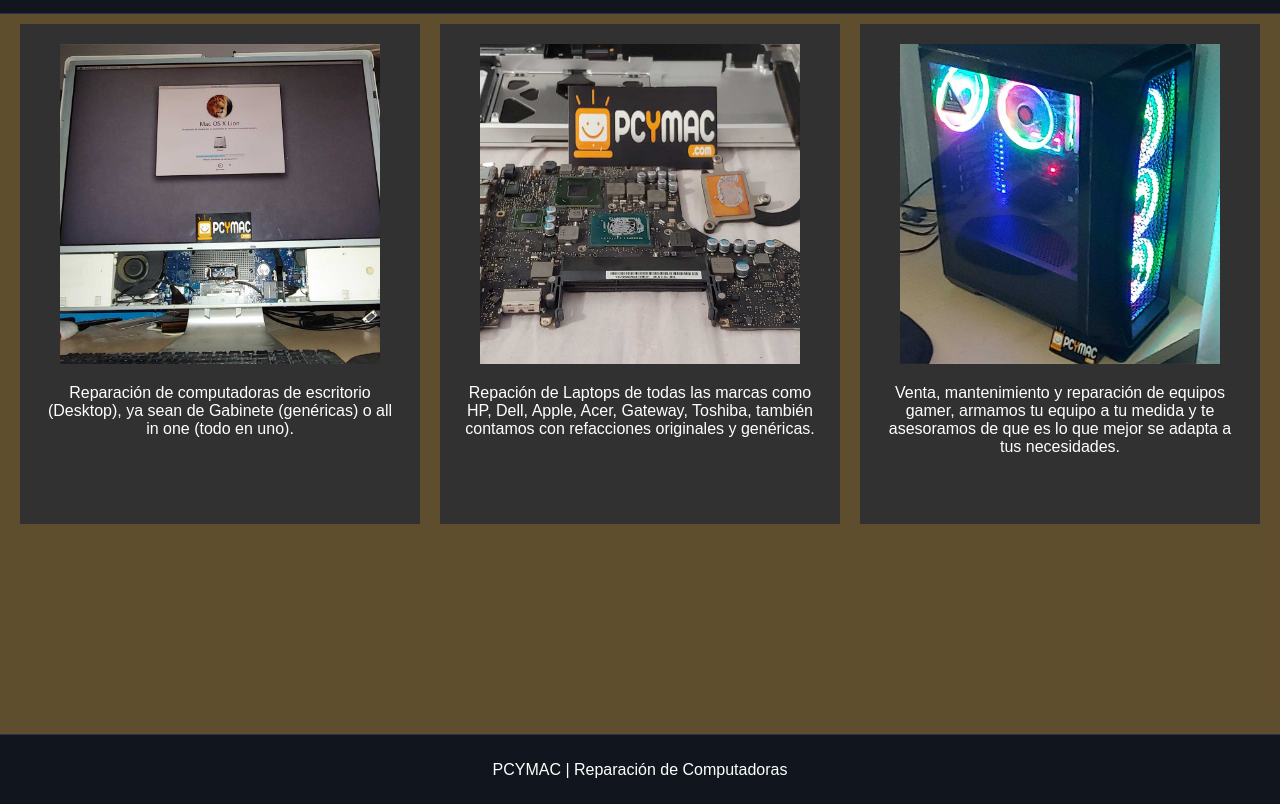
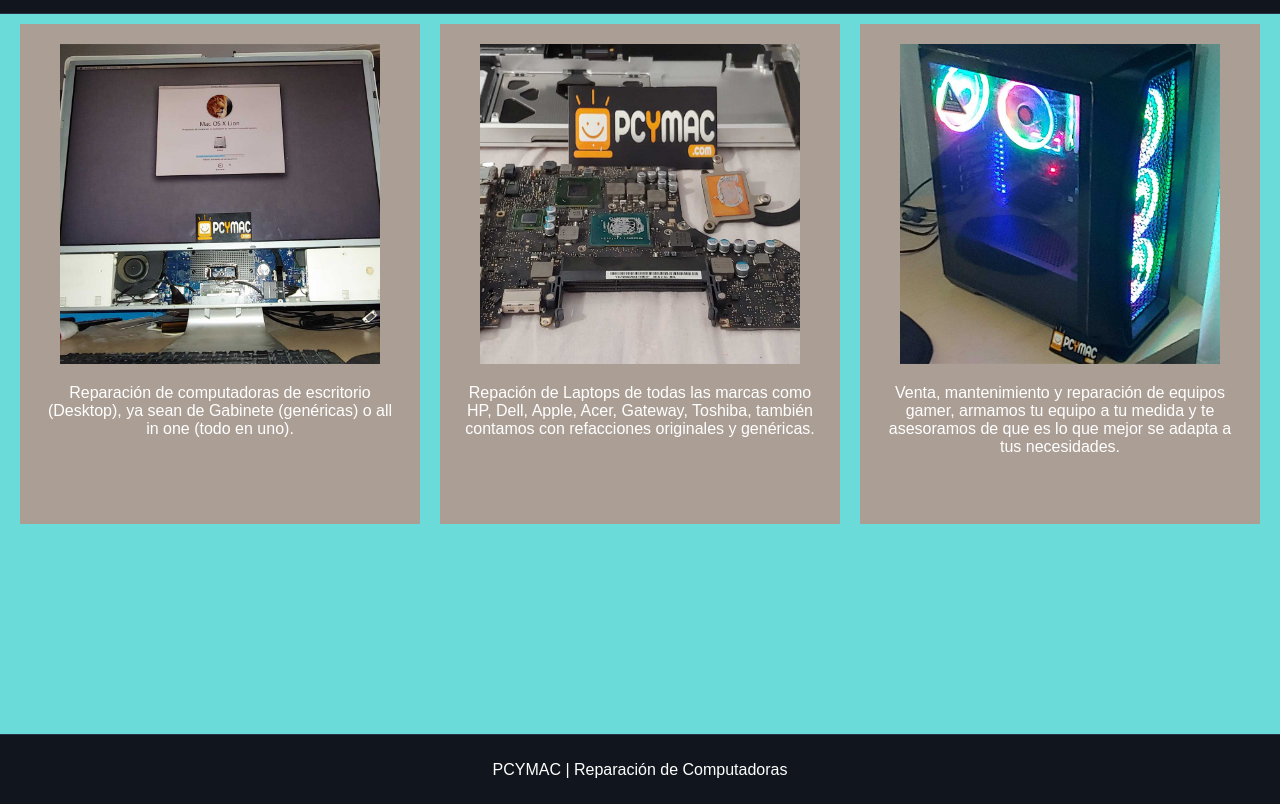
Before and after one commit to pcymac/pcymac.github.io, a website: page index.html in a window 1280 px wide. Shown: the part 49-853 px from the top of the page. Drawn offline with Linux system fonts and the light colour scheme.

Commit message:
colores recomendados por Lettuka

```diff
--- a/style.css
+++ b/style.css
@@ -136,7 +136,7 @@
   /* MAIN SECTION */
 
   .main-container-section {
-    background-color: rgba(190, 146, 64, 0.452);
+    background-color: #6adbd9;
     background-size: 100%;
     width: 100%;
     min-height: 90vh;
@@ -146,7 +146,7 @@
   }
 
   .main-section__figure {
-    background-color: rgb(49, 49, 49);
+    background-color: #ab9e95;
     max-width: 400px;
     max-height: 500px;
     width: 90vw;
```
